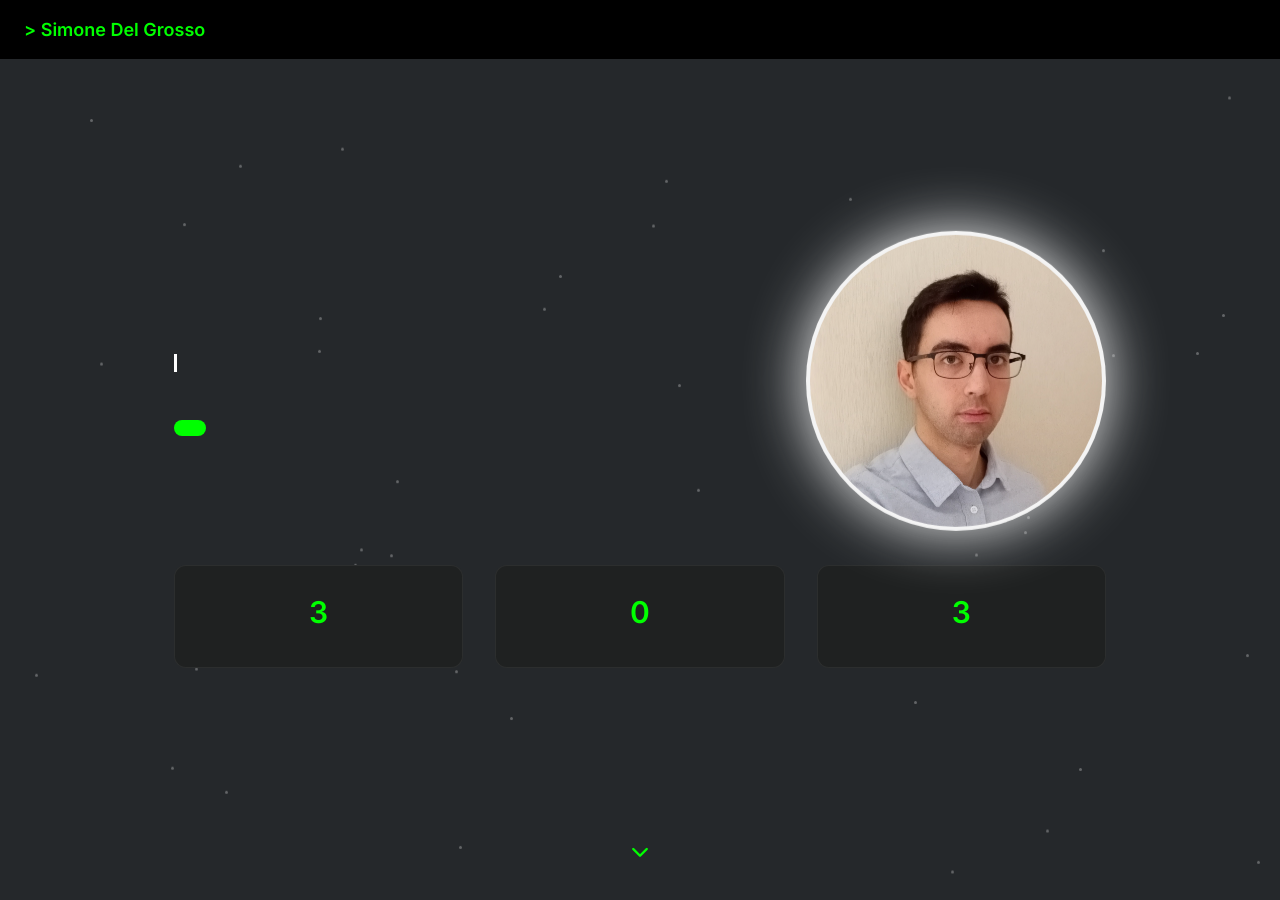
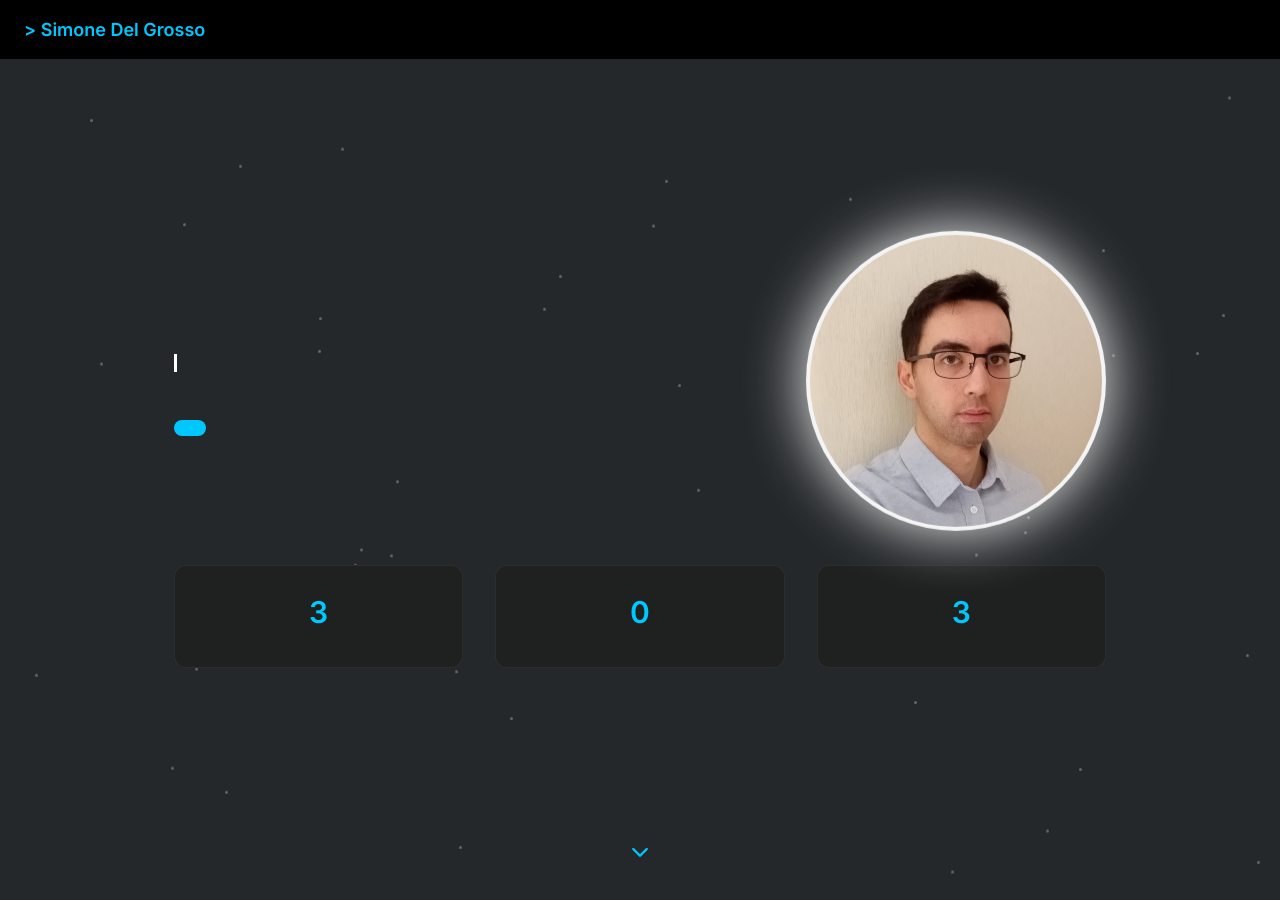
Before and after one commit to simonedelgrosso/simonedelgrosso.github.io, a Jekyll site: the page built from README.it.md, in a window 1280 px wide and 900 px high. Built offline with Jekyll 4.4.1, drawn with Linux system fonts in a browser that asks for light colours; some web fonts are replaced; our own code applies the rules of GitHub Pages for plain Markdown files.

Commit message:
change primary color

```diff
--- a/assets/css/style.css
+++ b/assets/css/style.css
@@ -752,7 +752,7 @@ select.form-control {
 
 /* Custom CSS Variables for Portfolio */
 :root {
-  --portfolio-primary: #00ff00;
+  --portfolio-primary: #00c8ff;
   --portfolio-secondary: #64748b;
   --portfolio-accent: #f4f4f4;
   --portfolio-dark: #000000;
```
